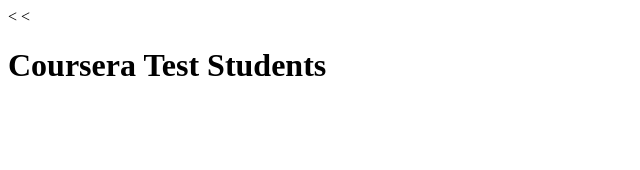
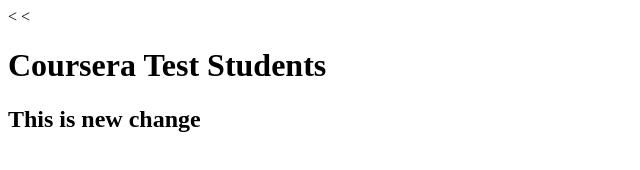
Before and after one commit to VinayakDane/Coursera-test, a plain HTML site: page Index.html in a window 1280 px wide. Shown: the whole page, without its empty margins (0-640 px from the left). Drawn offline with Linux system fonts and the light colour scheme.

Commit message:
new version

```diff
--- a/Index.html
+++ b/Index.html
@@ -7,6 +7,7 @@
   </head>
   <body>
     <<h1>Coursera Test Students</h1>
+    <h2>This is new change</h2>
 
   </body>
 </html>
```
